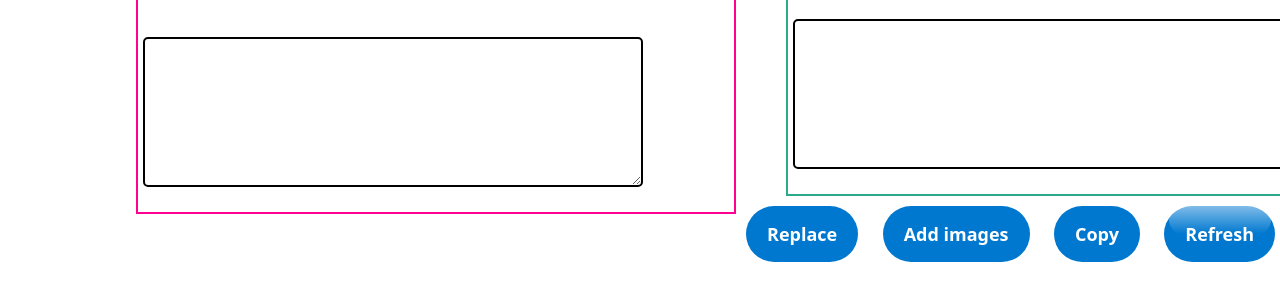
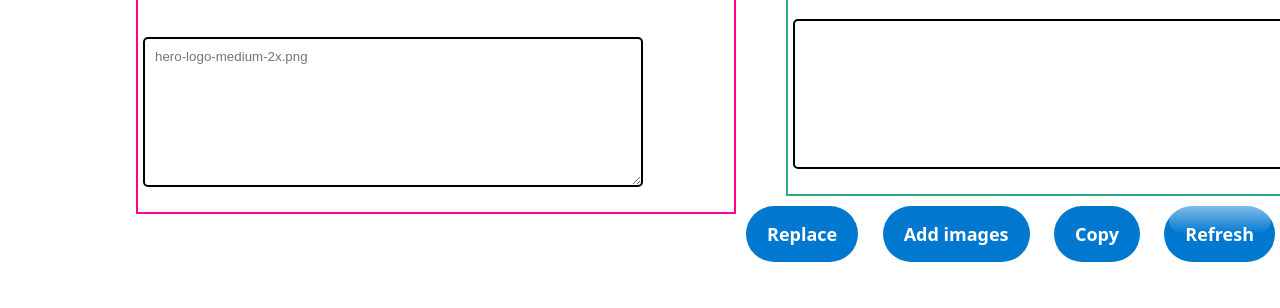
Before and after one commit to nzhannu/nzhannu.github.io, a plain HTML site: page toolv2/tool.html in a window 1280 px wide. Shown: the part 130-438 px from the top of the page. Drawn offline with nearby package versions, Linux system fonts and the light colour scheme.

Commit message:
Update tool.html

```diff
--- a/toolv2/tool.html
+++ b/toolv2/tool.html
@@ -24,7 +24,8 @@
 <div class="with-padding">
 <div style="width:600px; float:left; padding:5px;border: 2px solid #FF0090;">
     <h1>Input Text:</h1><br />
-    <textarea id="txtReplaceText" class="replace" rows="1" ></textarea>
+    <textarea id="txtReplaceText" class="replace" rows="1" placeholder="hero-logo-medium-2x.png
+" ></textarea>
 
 </div>
 
```
